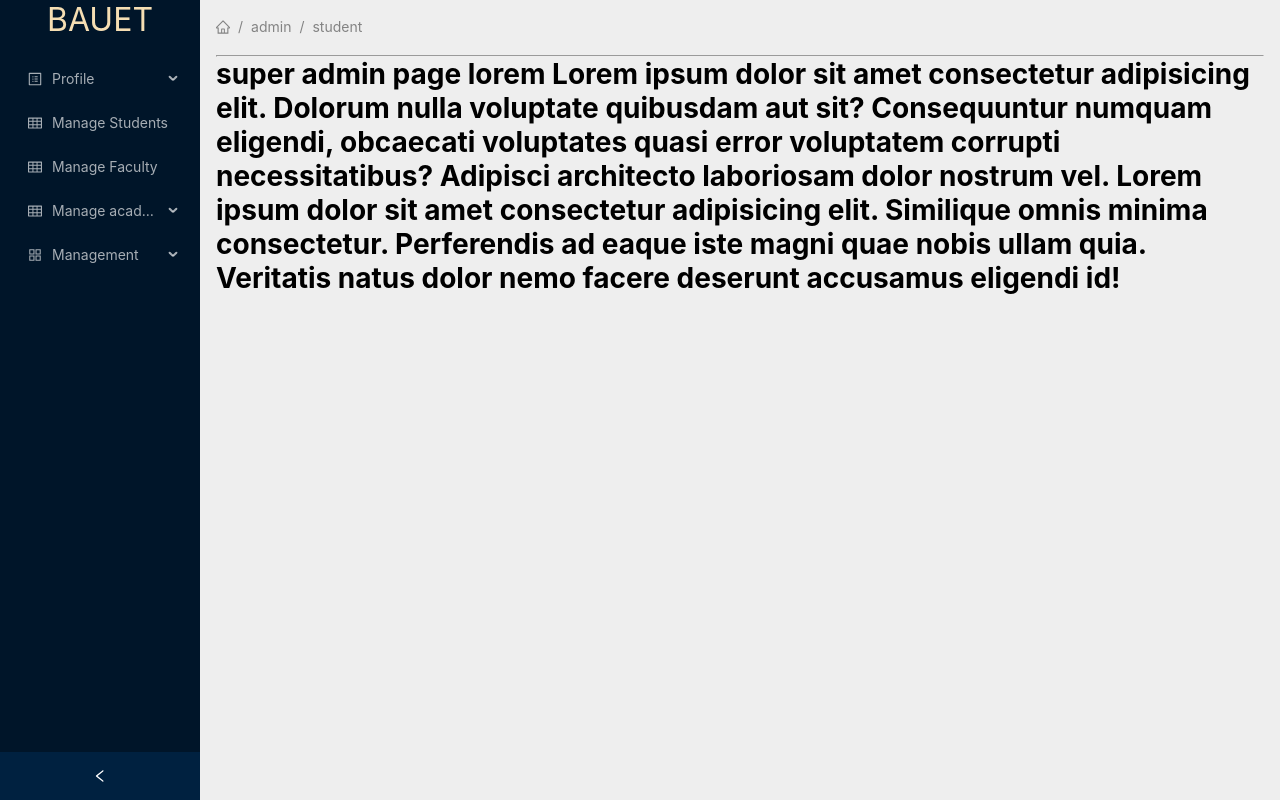
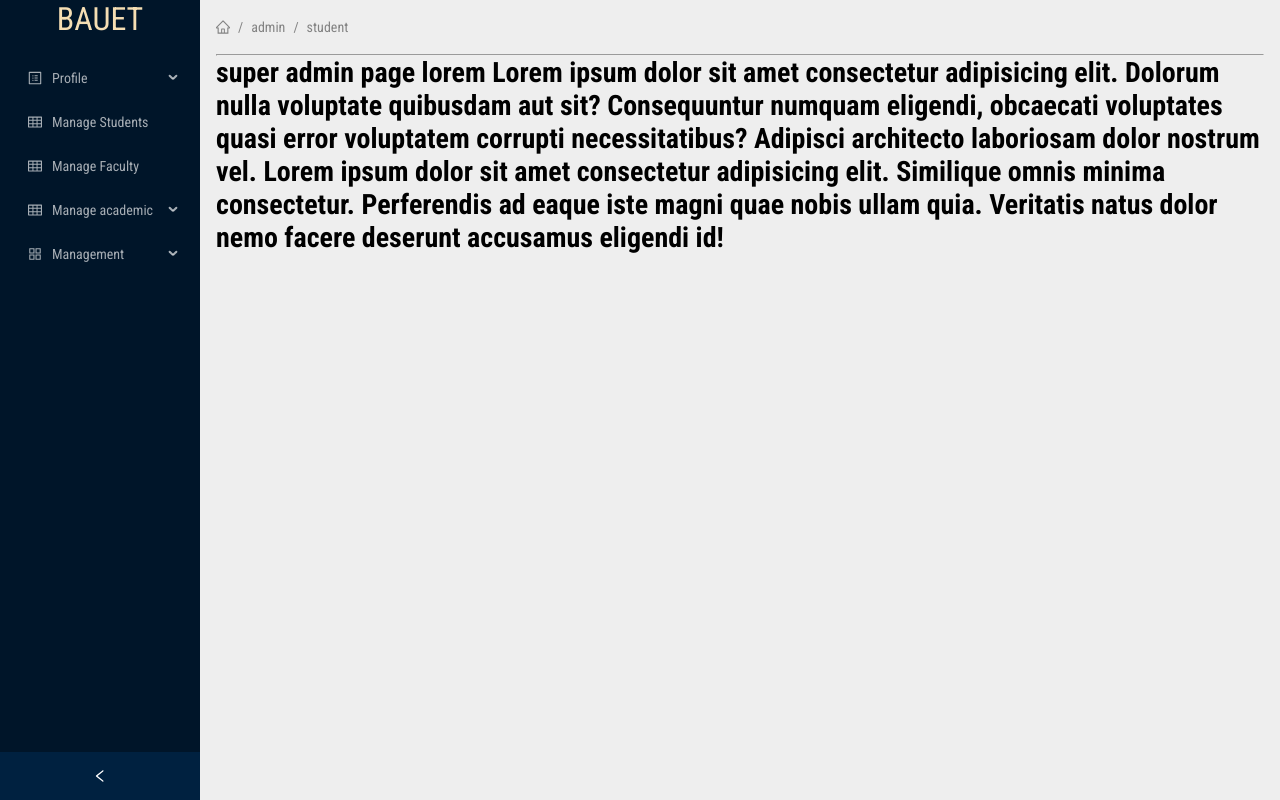
Before and after one commit to OmarFaruq947/university-management-frontend, a Next.js app: page /super-admin in a window 1280 px wide. Built offline with nearby package versions, Linux system fonts and the light colour scheme.

Commit message:
custom font add

```diff
--- a/src/app/globals.css
+++ b/src/app/globals.css
@@ -1,7 +1,10 @@
+@import url("https://fonts.googleapis.com/css2?family=League+Spartan:wght@400;700&family=Roboto+Condensed:ital,wght@0,100;0,200;0,400;0,500;0,700;1,300&display=swap");
+
 * {
   box-sizing: border-box;
   padding: 0;
   margin: 0;
+  font-family: "Roboto Condensed", sans-serif;
 }
 
 /* Scroll bar CSS style section start*/
```
